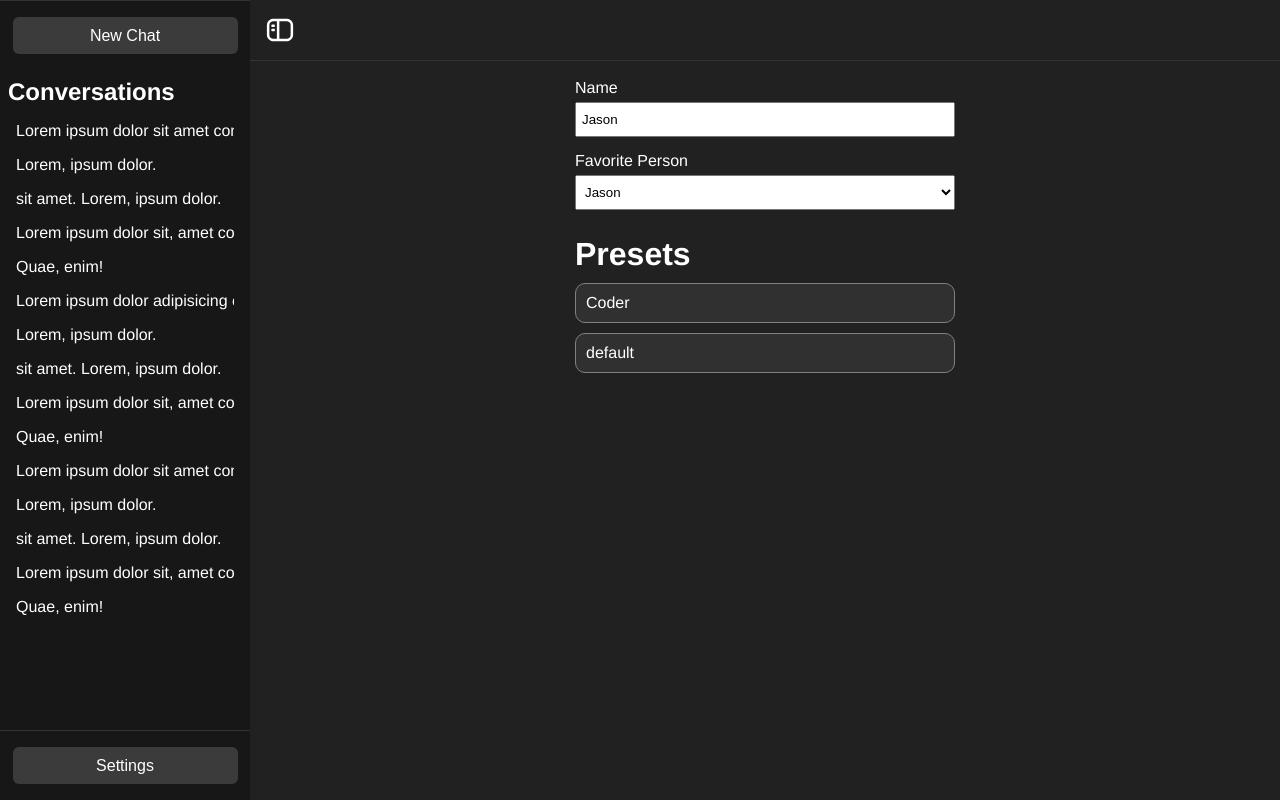
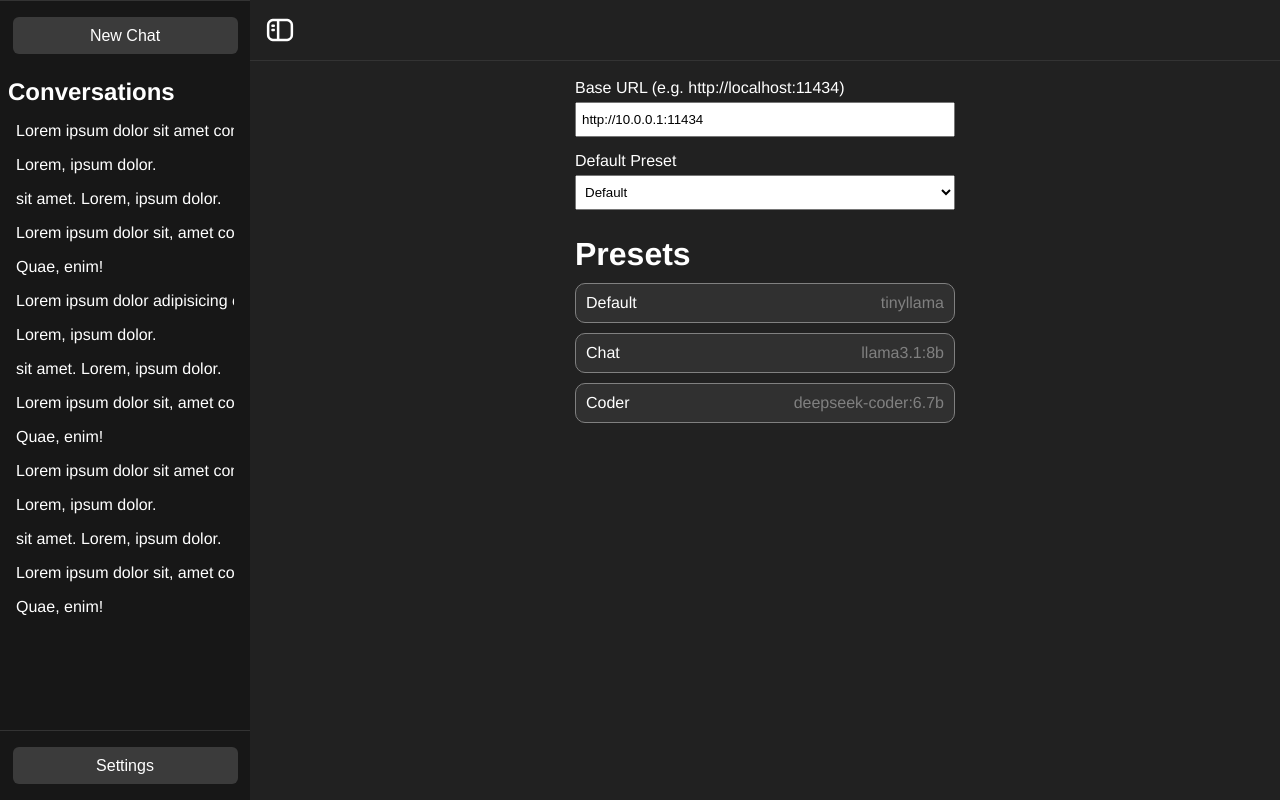
Before and after one commit to zszillat/OllamaWebClient, a FastAPI app: page /settings in a window 1280 px wide. Run offline with FastAPI, Linux system fonts and the light colour scheme.

```diff
--- /dev/null
+++ b/SessionManager.py
@@ -0,0 +1,27 @@
+from OllamaPythonClient import Ollama, Options
+import json
+
+class SessionManager:
+    def __init__(self):
+        self.client = None
+
+    @staticmethod
+    def load_json(json_file):
+        with open(json_file) as f:
+            loaded_json = json.load(f)
+        return loaded_json
+
+
+    def new_chat(self):
+        self.client = Ollama('http://10.0.0.1:11434', )
+
+    def get_settings():
+        return SessionManager.load_json('settings.json')
+
+    def get_presets():
+        return SessionManager.load_json('presets.json')
+
+
+
+    # def get_default_preset():
+    #     return
--- a/app.py
+++ b/app.py
@@ -1,14 +1,31 @@
-from fastapi import FastAPI, Request, Form, Query, Body
+from fastapi import FastAPI, HTTPException, Request, Form, Query, Body
 from fastapi.responses import HTMLResponse, RedirectResponse
 from fastapi.templating import Jinja2Templates
 from fastapi.staticfiles import StaticFiles
+import json
+from SessionManager import SessionManager
+
+sm = SessionManager()
 
 app = FastAPI()
 templates = Jinja2Templates(directory="templates")
 app.mount("/static", StaticFiles(directory="static"), name="static")
 
+SETTINGS_PATH = "settings.json"
+
 @app.post("/save_settings")
 async def save_settings(new_settings: dict = Body(...)):
+    """
+    Receive the settings dict in the request body,
+    write it out to settings.json, and return success.
+    """
+    try:
+        with open(SETTINGS_PATH, "w", encoding="utf-8") as f:
+            json.dump(new_settings, f, ensure_ascii=False, indent=2)
+    except Exception as e:
+        # something went wrong writing the file
+        raise HTTPException(status_code=500, detail=f"Failed to save settings: {e}")
+
     return {"status": "success"}
 
 @app.get("/", response_class=HTMLResponse)
@@ -33,4 +50,18 @@ async def load_chat(filename: str = Query(...)):
 
 @app.get("/settings", response_class=HTMLResponse)
 async def settings(request: Request):
-    return templates.TemplateResponse("settings.html", {"request": request})
+
+    # Get Files
+    with open("settings.json") as f:
+        settings_data = json.load(f)
+    with open("presets.json") as f:
+        presets_data = json.load(f)
+
+    return templates.TemplateResponse(
+        "settings.html",
+        {
+            "request": request,
+            "settings": SessionManager.get_settings(),
+            "presets": SessionManager.get_presets()
+        }
+    )
--- /dev/null
+++ b/presets.json
@@ -0,0 +1,5 @@
+[
+    {"id":"default", "label":"Default", "model":"tinyllama"},
+    {"id":"chat", "label":"Chat", "model":"llama3.1:8b"},
+    {"id":"coder", "label":"Coder", "model":"deepseek-coder:6.7b"}
+]
--- /dev/null
+++ b/settings.json
@@ -0,0 +1,15 @@
+{
+  "baseURL": {
+    "currentValue": "http://10.0.0.1:11434",
+    "id": "baseURL",
+    "inputType": "text",
+    "label": "Base URL (e.g. http://localhost:11434)"
+  },
+  "defaultPreset": {
+    "currentValue": "default",
+    "id": "defaultPreset",
+    "inputType": "select",
+    "label": "Default Preset",
+    "options": []
+  }
+}
--- a/static/css/settings.css
+++ b/static/css/settings.css
@@ -30,6 +30,11 @@
     align-items: center;
     border: grey 1px solid;
     border-radius: 10px;
+    justify-content: space-between;
+}
+
+.preset > .model {
+    color: gray;
 }
 .preset:hover {
     background-color: #666666;
--- a/static/js/settings.js
+++ b/static/js/settings.js
@@ -1,55 +1,103 @@
-// 1. Define your settings array
-const settings = [
-    {
-      id: "name",
-      label: "Name",
-      inputType: "text",
-      currentValue: "Jason"
-    },
-    {
-      id: "favorite",
-      label: "Favorite Person",
-      inputType: "select",
-      currentValue: "Jason",
-      options: ["Johnny", "Tammy", "Crocks", "Jason"]
-    },
-  ];
+// Destructure settings and presets from a global APP_DATA object
+const { settings, presets } = window.APP_DATA;
 
-  // 2. Grab the container
+// Log the keys of the settings object for debugging
+console.log(Object.keys(settings));
+
+// Assign the presets to the default preset’s options array
+settings.defaultPreset.options = presets;
+
+// Grab the container element where we’ll render our settings controls
 const container = document.getElementById("settingsList");
 
-  // 3. Loop through and build each field
-  settings.forEach(field => {
+// client‐side script.js
 
+/**
+ * Send the updated settings object to your FastAPI endpoint.
+ * @param {Object} s The full settings object.
+ */
+function updateSettings(s) {
+  s.defaultPreset.options = []
+  fetch('/save_settings', {
+    method: 'POST',
+    headers: {
+      'Content-Type': 'application/json'
+    },
+    body: JSON.stringify(s)           // serialize the settings object
+  })
+    .then(response => {
+      if (!response.ok) {
+        throw new Error(`Server responded with ${response.status}`);
+      }
+      return response.json();
+    })
+    .then(data => {
+      console.log('Settings saved:', data);
+    })
+    .catch(err => {
+      console.error('Failed to save settings:', err);
+    });
+}
+
+
+// Iterate over each field name in the settings object
+Object.keys(settings).forEach(field => {
+  const fieldData = settings[field]; // shorthand reference
+
+  // Create a <label> for this setting
   const lbl = document.createElement("label");
-    lbl.htmlFor = field.id;
-    lbl.textContent = field.label;
-    lbl.style.display = "block";
-    lbl.style.marginTop = "0.5em";
+  lbl.htmlFor = fieldData.id;                   // link label to input by id
+  lbl.textContent = fieldData.label;            // show human-friendly name
+  lbl.style.display = "block";                  // stack labels/inputs vertically
+  lbl.style.marginTop = "0.5em";                // add some spacing above
 
   let inputElem;
-    if (field.inputType === "select") {
+
+  // If this setting should be a dropdown menu...
+  if (fieldData.inputType === "select") {
     inputElem = document.createElement("select");
-      field.options.forEach(optValue => {
+
+    // Populate the <select> with options
+    fieldData.options.forEach(optValue => {
       const opt = document.createElement("option");
-        opt.value = optValue;
-        opt.textContent = optValue;
-        if (optValue === field.currentValue) {
+      opt.value = optValue.id;                   // the option’s internal value
+      opt.textContent = optValue.label;          // the text shown to users
+
+      // Pre-select the option if it matches the current value
+      if (optValue.id === fieldData.currentValue) {
         opt.selected = true;
       }
       inputElem.appendChild(opt);
     });
+
+    // Update model & send whenever the selection changes
+    inputElem.addEventListener('change', () => {
+      fieldData.currentValue = inputElem.value;
+      updateSettings(settings);
+    });
+
   } else {
+    // Otherwise, fall back to a standard <input> (text, number, etc.)
     inputElem = document.createElement("input");
-      inputElem.type = field.inputType;
-      inputElem.value = field.currentValue;
+    inputElem.type = fieldData.inputType;        // e.g. "text", "number"
+    inputElem.value = fieldData.currentValue;    // initialize with current value
+
+    // Update model & send on every keystroke/paste/etc.
+    inputElem.addEventListener('input', () => {
+      fieldData.currentValue = inputElem.value;
+      updateSettings(settings);
+    });
   }
-    inputElem.id = field.id;
-    inputElem.name = field.id;
-    inputElem.style.marginBottom = "0.5em";
 
+  // Common attributes for both <input> and <select>
+  inputElem.id = fieldData.id;                   // unique DOM id
+  inputElem.name = fieldData.id;                 // form-submission name
+  inputElem.style.marginBottom = "0.5em";        // spacing below each control
+
+  // Append the label + input to the container in the DOM
   container.appendChild(lbl);
   container.appendChild(inputElem);
 });
 
-  console.log('settings.js loaded')
+// Final log to confirm the script loaded successfully
+console.log('settings.js loaded');
--- a/templates/settings.html
+++ b/templates/settings.html
@@ -11,20 +11,20 @@
     <div class="settings-list" id="settingsList">
 
     </div>
+
+    <!-- PRESETS -->
     <div class="settings-presets">
         <h1>Presets</h1>
+
         <div class="preset-list" id="presetList">
-            <!-- PRESETS -->
+            {% for preset in presets %}
             <div class="preset">
-                Coder
+                <p>{{ preset.label }}</p>
+                <p class="model" >{{ preset.model }}</p>
             </div>
+            {% endfor %}
         </div>
-        <div class="preset-list" id="presetList">
-            <!-- PRESETS -->
-            <div class="preset">
-                default
-            </div>
-        </div>
+
     </div>
 </div>
 
@@ -32,5 +32,12 @@
 {% endblock %}
 
 {% block scripts %}
+    <!-- Bootstrap the data into a global JS variable -->
+    <script>
+        window.APP_DATA = {
+            settings: {{ settings | tojson }},
+            presets:  {{ presets  | tojson }}
+        };
+    </script>
     <script src="/static/js/settings.js"></script>
 {% endblock %}
```
Also changed, not shown: test.py (added, +14 -0 lines), 1 other file. Lines whose indentation alone changed are shown as unchanged.
